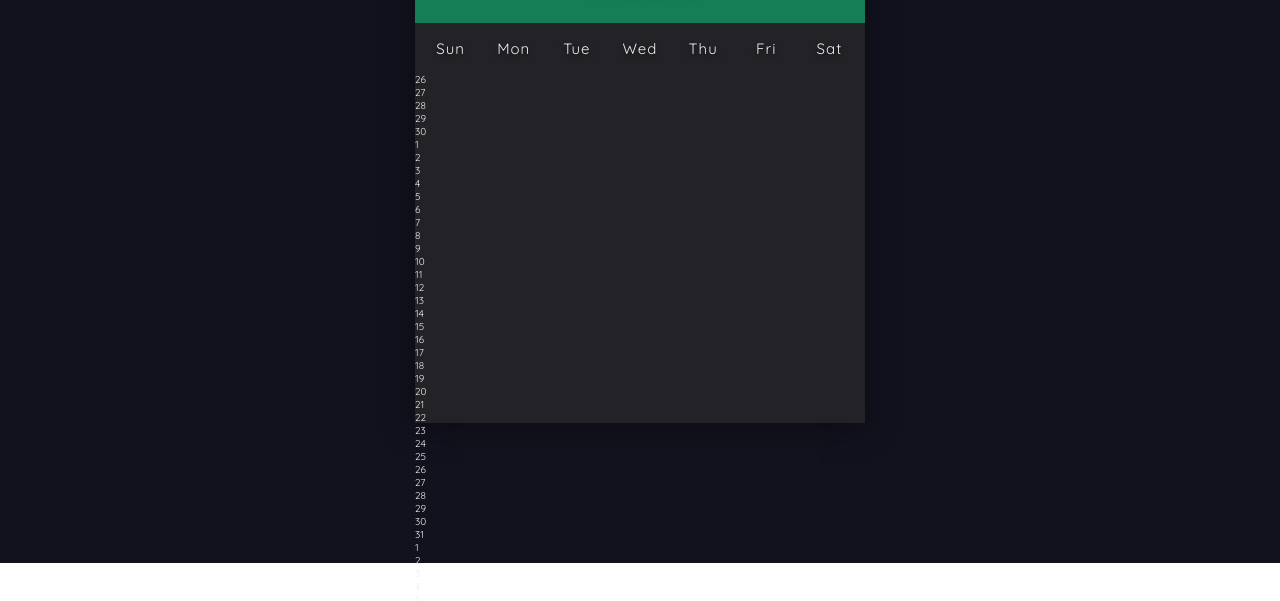
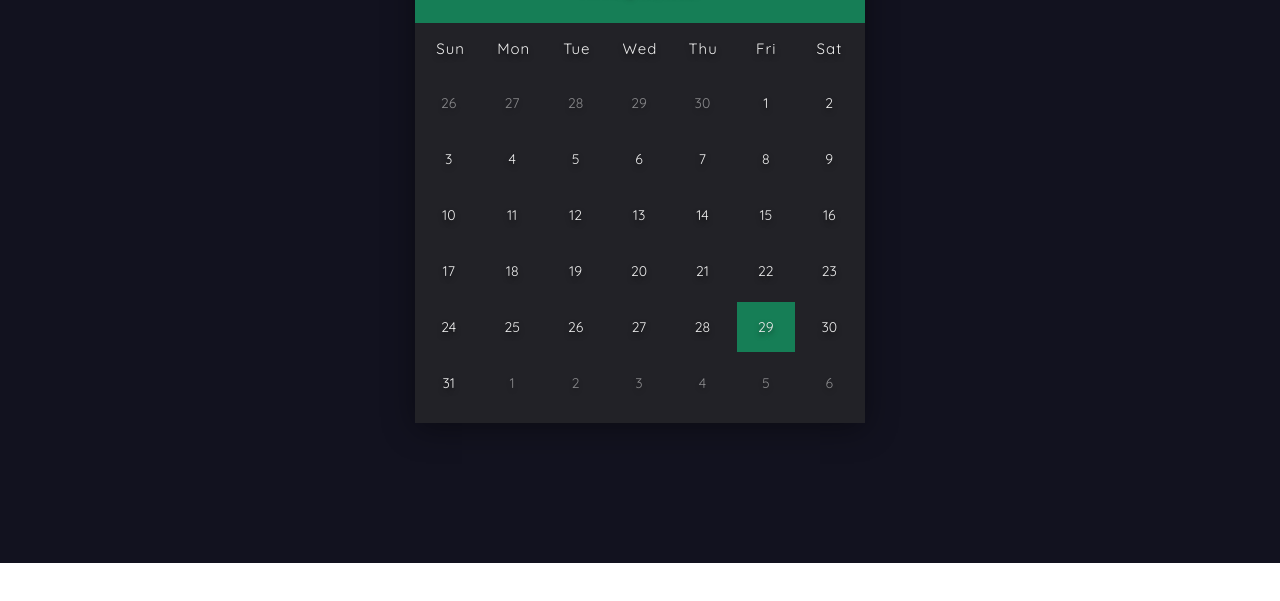
Before and after one commit to tod619/calendar, a plain HTML site: page index.html in a window 1280 px wide. Shown: the part 237-838 px from the top of the page. After the commit the page ends 800 px from the top, so only its background shows below. Drawn offline with Linux system fonts and the light colour scheme.

Commit message:
Add style for days + divs in style.css file

```diff
--- a/index.html
+++ b/index.html
@@ -71,16 +71,16 @@
                 <div>26</div>
                 <div>27</div>
                 <div>28</div>
-                <div>29</div>
+                <div class="today">29</div>
                 <div>30</div>
                 <div>31</div>
 
-                <div class="next-month">1</div>
-                <div class="next-month">2</div>
-                <div class="next-month">3</div>
-                <div class="next-month">4</div>
-                <div class="next-month">5</div>
-                <div class="next-month">6</div>
+                <div class="next-date">1</div>
+                <div class="next-date">2</div>
+                <div class="next-date">3</div>
+                <div class="next-date">4</div>
+                <div class="next-date">5</div>
+                <div class="next-date">6</div>
 
             </div>
             <!-- End: Days -->
--- a/style.css
+++ b/style.css
@@ -75,3 +75,38 @@ html {
     justify-content: center;
     text-shadow: 0 0.3rem 0.5rem rgba(0, 0, 0, 0.5);
 }
+
+.days {
+    width: 100%;
+    display: flex;
+    flex-wrap: wrap;
+    padding: 0.2rem;
+}
+
+.days div {
+    font-size: 1.4rem;
+    margin: 0.3rem;
+    width: calc(40.2rem / 7);
+    height: 5rem;
+    display: flex;
+    justify-content: center;
+    align-items: center;
+    text-shadow: 0 0.3rem 0.5rem rgba(0, 0, 0, 0.5);
+    transition: background-color 0.2s;
+}
+
+.days div:hover:not(.today) {
+    background-color: #262626;
+    border: 0.2rem solid #777;
+    cursor: pointer;
+}
+
+.today {
+    background-color: #167e56;
+}
+
+
+.prev-date,
+.next-date {
+    opacity: 0.5;
+}
```
